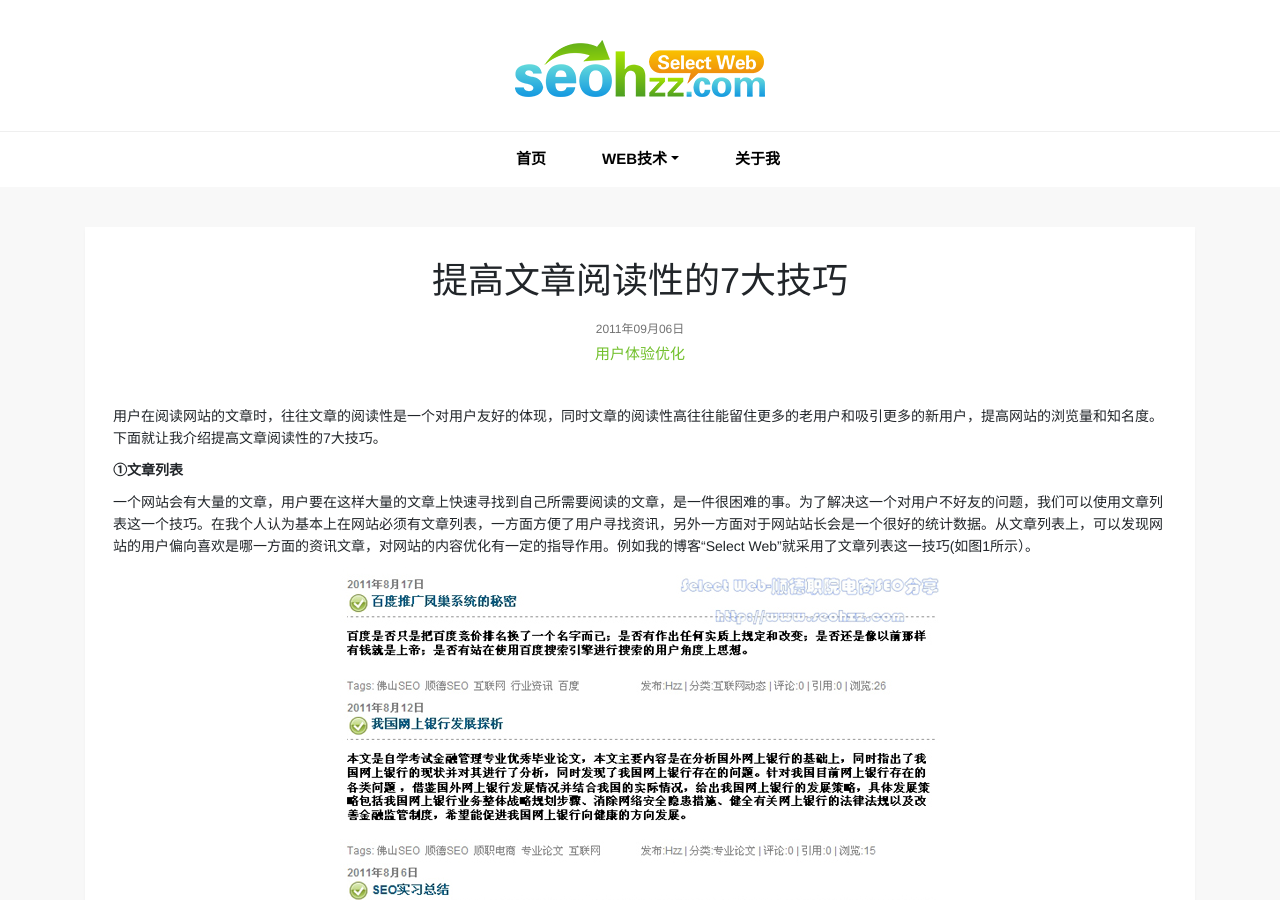
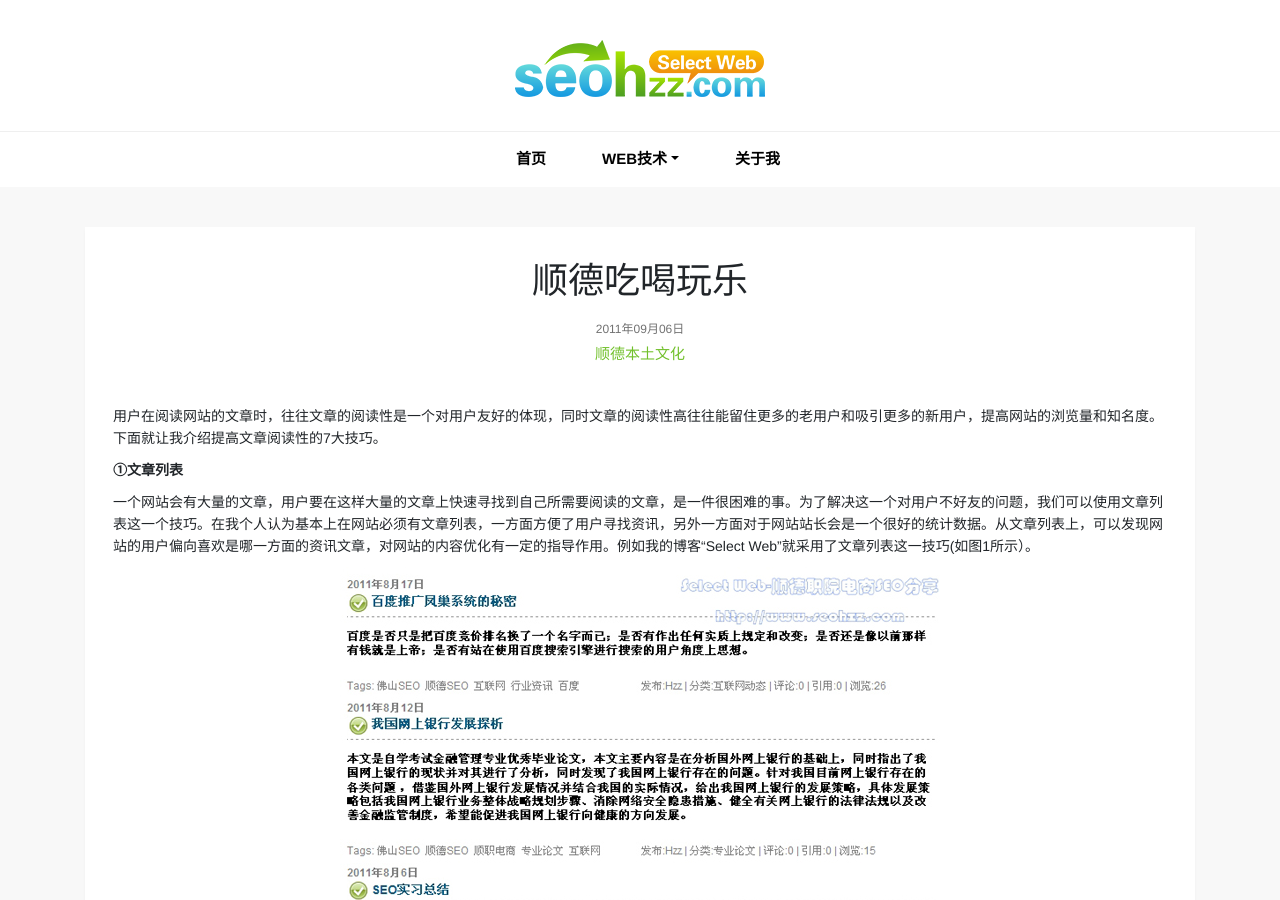
Before and after one commit to haiting1209/haiting1209.github.io, a Jekyll site: the page built from ueo/_posts/2011-09-06-web-read-skill.html, in a window 1280 px wide and 900 px high. Built offline with Jekyll 4.4.1, drawn with Linux system fonts in a browser that asks for light colours.

Commit message:
Update 2011-09-06-web-read-skill.html

```diff
--- a/ueo/_posts/2011-09-06-web-read-skill.html
+++ b/ueo/_posts/2011-09-06-web-read-skill.html
@@ -3,8 +3,8 @@ layout: article
 permalink: /ueo/web-read-skill.html
 type-en: ueo
 image: web-read-skill
-title: 提高文章阅读性的7大技巧
-keywords: 用户体验优化
+title: 顺德吃喝玩乐
+keywords: 顺德本土文化
 description: 文章的阅读性是一个对用户友好的体现，熟练运用提高文章阅读性的7大技巧可以留住更多的老用户和吸引更多的新用户，同时也能提高网站浏览量和知名度。
 ---
 <p>用户在阅读网站的文章时，往往文章的阅读性是一个对用户友好的体现，同时文章的阅读性高往往能留住更多的老用户和吸引更多的新用户，提高网站的浏览量和知名度。下面就让我介绍提高文章阅读性的7大技巧。</p>
```
